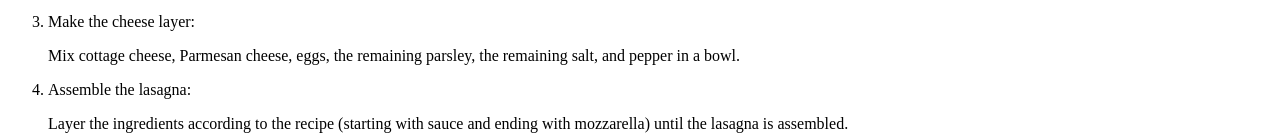
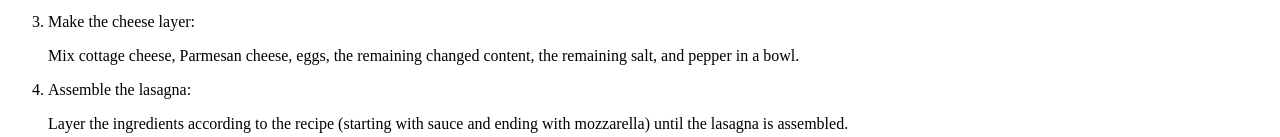
Before and after one commit to amulyakotagiri/odin-recipies, a plain HTML site: page recipes/pasta.html in a window 1280 px wide. Shown: the part 801-938 px from the top of the page. Drawn offline with Linux system fonts and the light colour scheme.

Commit message:
testing_for_update

```diff
--- a/recipes/pasta.html
+++ b/recipes/pasta.html
@@ -39,7 +39,7 @@
         <li>Make the cheese layer:</li>
             <p>
                Mix cottage cheese, Parmesan cheese,
-               eggs, the remaining parsley, the remaining salt, and pepper in a bowl.
+               eggs, the remaining changed content, the remaining salt, and pepper in a bowl.
             </p>
         <li>Assemble the lasagna:</li>
             <p>
```
